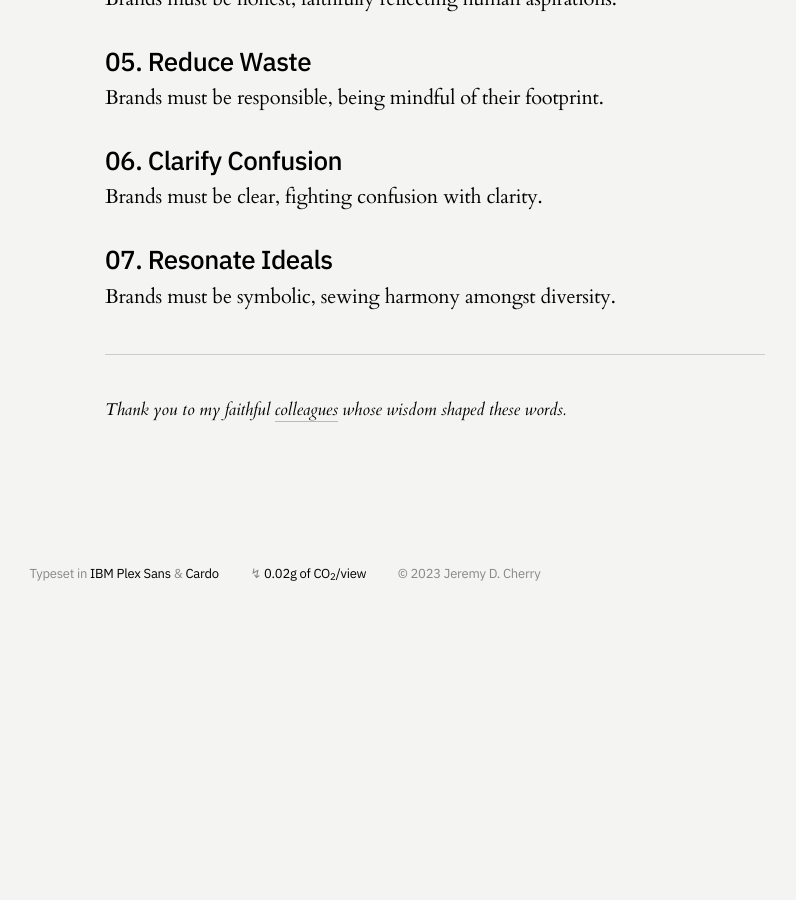
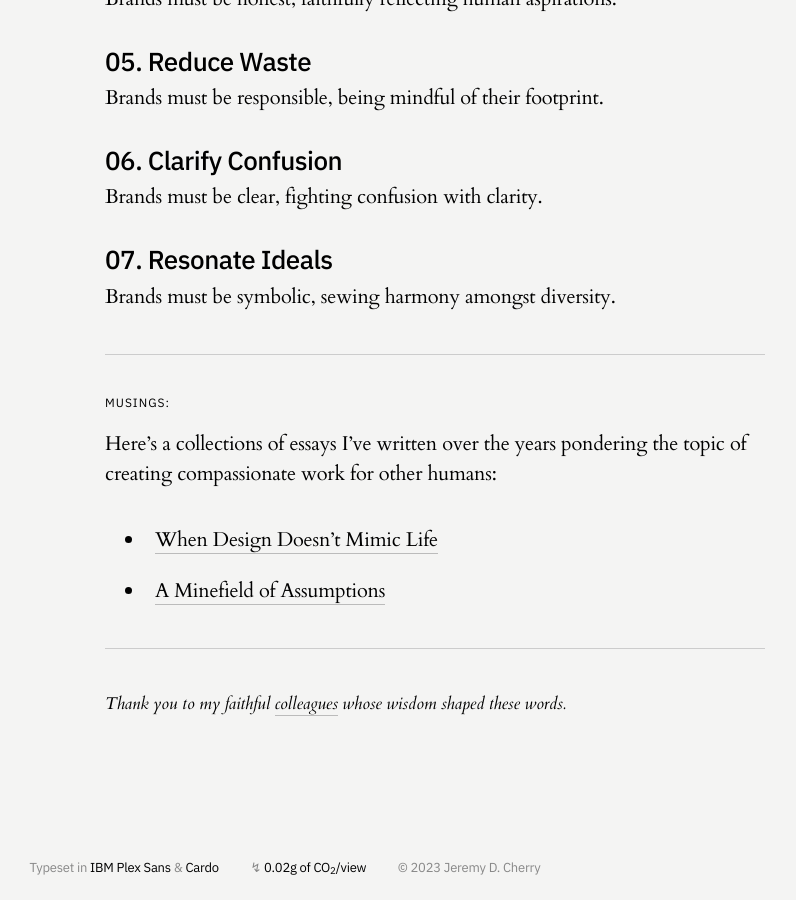
Before and after one commit to jeremydcherry/jeremydcherry.github.io, a Jekyll site: the page built from content/brands.md, in a window 1280 px wide and 900 px high, scrolled down 811 px. Shown: the whole window, without its empty margins (355-1151 px from the left). Built offline with Jekyll 4.4.1, drawn with Linux system fonts in a browser that asks for light colours; before the commit the page ends 1417 px from its top, so only the background shows below that.

Commit message:
Added "Musings" section to Manifesto

```diff
--- a/content/brands.md
+++ b/content/brands.md
@@ -36,4 +36,14 @@
 
 ---
 
+#### Musings:
+
+Here's a collections of essays I've written over the years pondering the topic of creating compassionate work for other humans:
+
+- [When Design Doesn’t Mimic Life](https://www.journeygroup.com/essays/when-design-doesnt-mimic-life)
+
+- [A Minefield of Assumptions](https://www.journeygroup.com/essays/minefield-assumptions)
+
+---
+
 ##### _Thank you to my faithful [colleagues](https://journeygroup.com) whose wisdom shaped these words._
```
